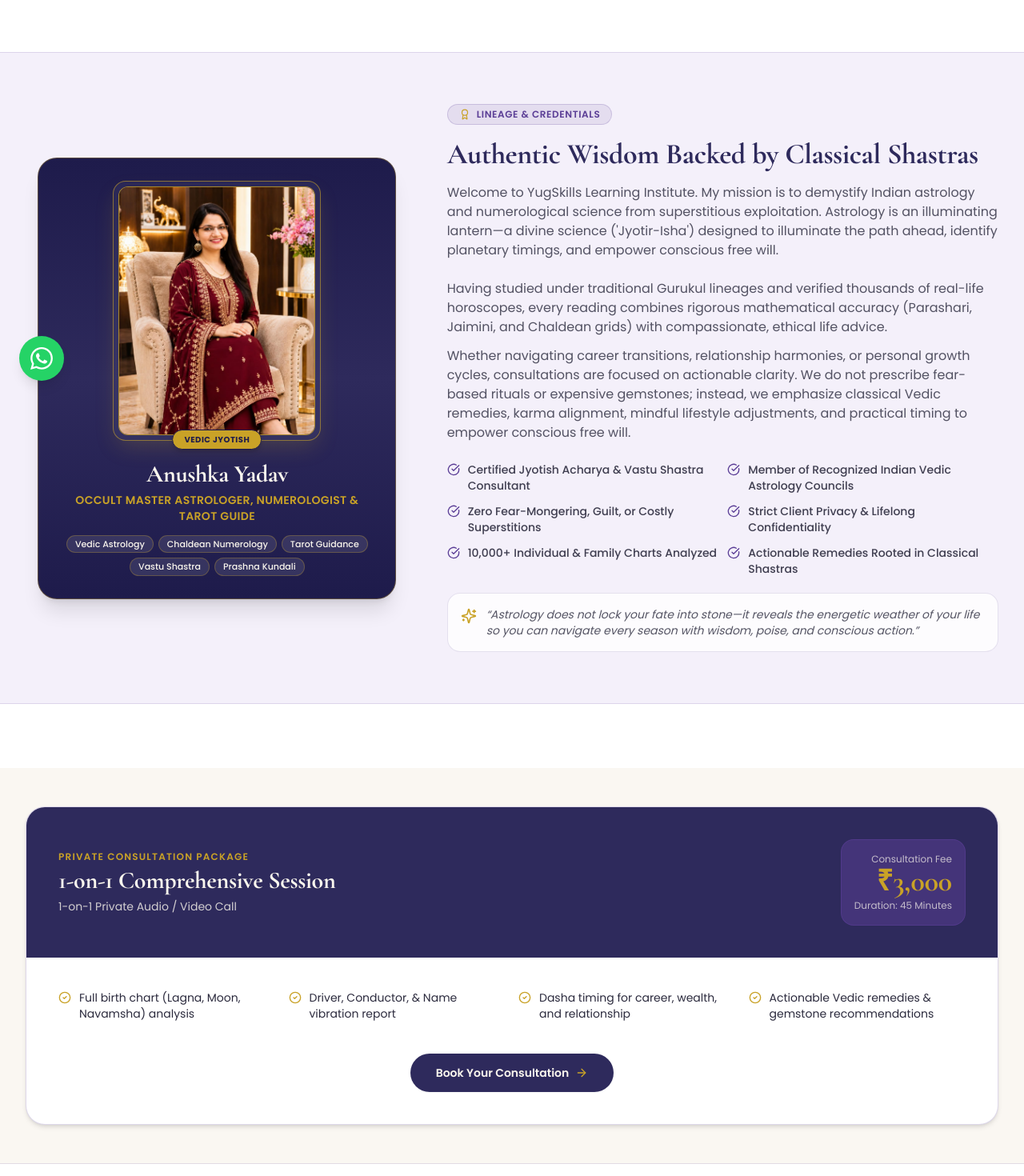
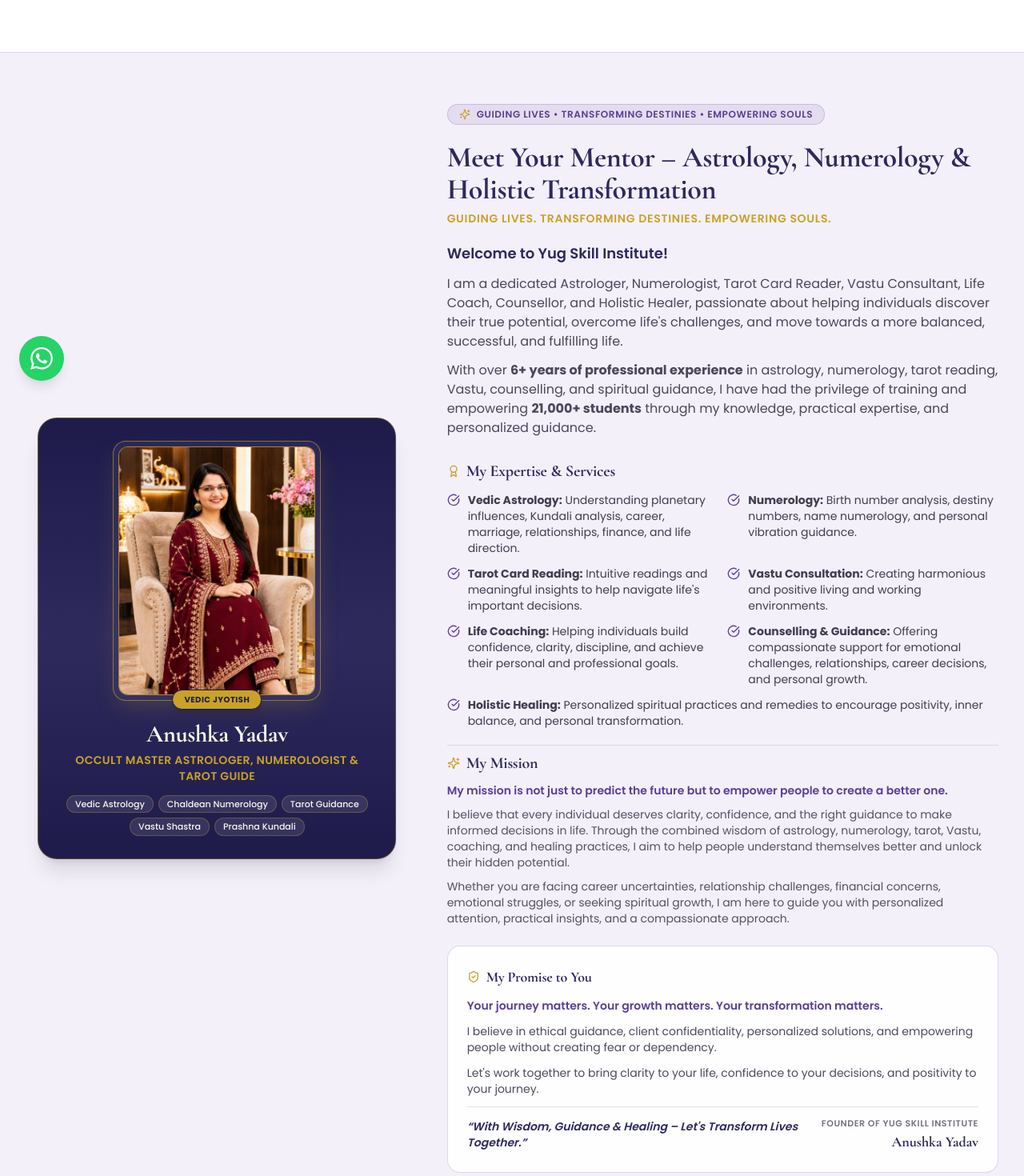
Before and after one commit to Kaushikrudra/YugOccult-Neumrology-website, a React (Vite) app in the folder client/: page /consultation in a window 1280 px wide. Shown: the part 300-1770 px from the top of the page at 80% size. Built offline with nearby package versions, Linux system fonts and the light colour scheme; no server answers.

Commit message:
content: update mentor bio, services, mission and promise on consultation page

```diff
--- a/client/src/context/SiteSettingsContext.tsx
+++ b/client/src/context/SiteSettingsContext.tsx
@@ -64,7 +64,7 @@ const defaultSettings: SiteSettings = {
   about_name: 'Anushka Yadav',
   about_title: 'Occult Master Astrologer, Numerologist & Tarot Guide',
   about_bio:
-    "Welcome to YugSkills Learning Institute. My mission is to demystify Indian astrology and numerological science from superstitious exploitation. Astrology is an illuminating lantern—a divine science ('Jyotir-Isha') designed to illuminate the path ahead, identify planetary timings, and empower conscious free will.\n\nHaving studied under traditional Gurukul lineages and verified thousands of real-life horoscopes, every reading combines rigorous mathematical accuracy (Parashari, Jaimini, and Chaldean grids) with compassionate, ethical life advice.",
+    "Welcome to Yug Skill Institute!\n\nI am a dedicated Astrologer, Numerologist, Tarot Card Reader, Vastu Consultant, Life Coach, Counsellor, and Holistic Healer, passionate about helping individuals discover their true potential, overcome life's challenges, and move towards a more balanced, successful, and fulfilling life.\n\nWith over 6+ years of professional experience in astrology, numerology, tarot reading, Vastu, counselling, and spiritual guidance, I have had the privilege of training and empowering 21,000+ students through my knowledge, practical expertise, and personalized guidance.",
   about_expertise: [
     'Vedic Astrology',
     'Chaldean Numerology',
--- a/client/src/pages/Consultation.tsx
+++ b/client/src/pages/Consultation.tsx
@@ -6,6 +6,7 @@ import {
   Award,
   Info,
   Sparkles,
+  ShieldCheck,
 } from 'lucide-react'
 import Container from '../components/Container'
 import Button from '../components/Button'
@@ -244,57 +245,114 @@ export const Consultation: React.FC = () => {
               </div>
 
               {/* About Narrative & Philosophy */}
-              <div className="lg:col-span-7 flex flex-col justify-between space-y-4 sm:space-y-5">
-                <div className="space-y-4 sm:space-y-4.5">
+              <div className="lg:col-span-7 flex flex-col justify-between space-y-5 sm:space-y-6">
+                <div className="space-y-5">
                   <div className="inline-flex items-center gap-2 px-3.5 py-1 rounded-full bg-secondary/10 border border-secondary/20 text-xs font-semibold uppercase tracking-wider text-secondary">
-                    <Award className="w-3.5 h-3.5 text-accent" />
-                    <span>Lineage &amp; Credentials</span>
+                    <Sparkles className="w-3.5 h-3.5 text-accent" />
+                    <span>Guiding Lives • Transforming Destinies • Empowering Souls</span>
                   </div>
 
-                  <h2 className="text-2xl sm:text-3xl lg:text-4xl font-heading font-bold text-primary leading-tight">
-                    Authentic Wisdom Backed by Classical Shastras
-                  </h2>
-
-                  <div className="text-ink/80 text-xs sm:text-base leading-relaxed space-y-3">
-                    <p className="whitespace-pre-line">{settings.about_bio}</p>
-                    <p>
-                      Whether navigating career transitions, relationship harmonies, or personal growth cycles, consultations are focused on actionable clarity. We do not prescribe fear-based rituals or expensive gemstones; instead, we emphasize classical Vedic remedies, karma alignment, mindful lifestyle adjustments, and practical timing to empower conscious free will.
+                  <div>
+                    <h2 className="text-2xl sm:text-3xl lg:text-4xl font-heading font-bold text-primary leading-tight">
+                      Meet Your Mentor – Astrology, Numerology &amp; Holistic Transformation
+                    </h2>
+                    <p className="text-xs sm:text-sm font-semibold text-accent uppercase tracking-wider mt-1.5">
+                      Guiding Lives. Transforming Destinies. Empowering Souls.
                     </p>
                   </div>
 
-                  {/* Certifications and Pillars (Rendered as 6 shastra-backed pillars) */}
-                  <div className="grid grid-cols-1 sm:grid-cols-2 gap-2.5 sm:gap-3 pt-2">
-                    {[
-                      ...(settings.about_credentials && settings.about_credentials.length > 0
-                        ? settings.about_credentials
-                        : [
-                            'Certified Jyotish Acharya & Vastu Shastra Consultant',
-                            'Member of Recognized Indian Vedic Astrology Councils',
-                            'Zero Fear-Mongering, Guilt, or Costly Superstitions',
-                            'Strict Client Privacy & Lifelong Confidentiality',
-                          ]),
-                      '10,000+ Individual & Family Charts Analyzed',
-                      'Actionable Remedies Rooted in Classical Shastras',
-                    ]
-                      .filter((item, index, arr) => arr.indexOf(item) === index)
-                      .slice(0, 6)
-                      .map((cred, idx) => (
-                        <div key={idx} className="flex items-start gap-2.5">
-                          <CheckCircle className="w-4 h-4 sm:w-4.5 sm:h-4.5 text-secondary shrink-0 mt-0.5" />
-                          <span className="text-xs sm:text-sm text-ink/90 font-medium">
-                            {cred}
-                          </span>
-                        </div>
-                      ))}
+                  <div className="text-ink/85 text-xs sm:text-base leading-relaxed space-y-3">
+                    <p className="font-semibold text-primary text-sm sm:text-lg">
+                      Welcome to Yug Skill Institute!
+                    </p>
+                    <p>
+                      I am a dedicated Astrologer, Numerologist, Tarot Card Reader, Vastu Consultant, Life Coach, Counsellor, and Holistic Healer, passionate about helping individuals discover their true potential, overcome life&apos;s challenges, and move towards a more balanced, successful, and fulfilling life.
+                    </p>
+                    <p>
+                      With over <strong>6+ years of professional experience</strong> in astrology, numerology, tarot reading, Vastu, counselling, and spiritual guidance, I have had the privilege of training and empowering <strong>21,000+ students</strong> through my knowledge, practical expertise, and personalized guidance.
+                    </p>
+                  </div>
+
+                  {/* My Expertise & Services */}
+                  <div className="space-y-3 pt-2">
+                    <h3 className="font-heading text-lg sm:text-xl font-bold text-primary flex items-center gap-2">
+                      <Award className="w-4 h-4 text-accent" />
+                      <span>My Expertise &amp; Services</span>
+                    </h3>
+                    <div className="grid grid-cols-1 sm:grid-cols-2 gap-2.5 sm:gap-3 text-xs sm:text-sm text-ink/90">
+                      <div className="flex items-start gap-2.5">
+                        <CheckCircle className="w-4 h-4 text-secondary shrink-0 mt-0.5" />
+                        <span><strong>Vedic Astrology:</strong> Understanding planetary influences, Kundali analysis, career, marriage, relationships, finance, and life direction.</span>
+                      </div>
+                      <div className="flex items-start gap-2.5">
+                        <CheckCircle className="w-4 h-4 text-secondary shrink-0 mt-0.5" />
+                        <span><strong>Numerology:</strong> Birth number analysis, destiny numbers, name numerology, and personal vibration guidance.</span>
+                      </div>
+                      <div className="flex items-start gap-2.5">
+                        <CheckCircle className="w-4 h-4 text-secondary shrink-0 mt-0.5" />
+                        <span><strong>Tarot Card Reading:</strong> Intuitive readings and meaningful insights to help navigate life&apos;s important decisions.</span>
+                      </div>
+                      <div className="flex items-start gap-2.5">
+                        <CheckCircle className="w-4 h-4 text-secondary shrink-0 mt-0.5" />
+                        <span><strong>Vastu Consultation:</strong> Creating harmonious and positive living and working environments.</span>
+                      </div>
+                      <div className="flex items-start gap-2.5">
+                        <CheckCircle className="w-4 h-4 text-secondary shrink-0 mt-0.5" />
+                        <span><strong>Life Coaching:</strong> Helping individuals build confidence, clarity, discipline, and achieve their personal and professional goals.</span>
+                      </div>
+                      <div className="flex items-start gap-2.5">
+                        <CheckCircle className="w-4 h-4 text-secondary shrink-0 mt-0.5" />
+                        <span><strong>Counselling &amp; Guidance:</strong> Offering compassionate support for emotional challenges, relationships, career decisions, and personal growth.</span>
+                      </div>
+                      <div className="flex items-start gap-2.5 sm:col-span-2">
+                        <CheckCircle className="w-4 h-4 text-secondary shrink-0 mt-0.5" />
+                        <span><strong>Holistic Healing:</strong> Personalized spiritual practices and remedies to encourage positivity, inner balance, and personal transformation.</span>
+                      </div>
+                    </div>
+                  </div>
+
+                  {/* My Mission */}
+                  <div className="space-y-2.5 pt-2 border-t border-secondary/15">
+                    <h3 className="font-heading text-lg sm:text-xl font-bold text-primary flex items-center gap-2">
+                      <Sparkles className="w-4 h-4 text-accent" />
+                      <span>My Mission</span>
+                    </h3>
+                    <p className="text-xs sm:text-sm font-semibold text-secondary leading-relaxed">
+                      My mission is not just to predict the future but to empower people to create a better one.
+                    </p>
+                    <p className="text-xs sm:text-sm text-ink/80 leading-relaxed">
+                      I believe that every individual deserves clarity, confidence, and the right guidance to make informed decisions in life. Through the combined wisdom of astrology, numerology, tarot, Vastu, coaching, and healing practices, I aim to help people understand themselves better and unlock their hidden potential.
+                    </p>
+                    <p className="text-xs sm:text-sm text-ink/80 leading-relaxed">
+                      Whether you are facing career uncertainties, relationship challenges, financial concerns, emotional struggles, or seeking spiritual growth, I am here to guide you with personalized attention, practical insights, and a compassionate approach.
+                    </p>
                   </div>
                 </div>
 
-                {/* Sacred Consultation Ethos Highlight Box */}
-                <div className="p-3.5 sm:p-4 rounded-xl sm:rounded-2xl bg-white/80 border border-secondary/15 flex items-start gap-3 shadow-2xs mt-2">
-                  <Sparkles className="w-4 h-4 sm:w-5 sm:h-5 text-accent shrink-0 mt-0.5" />
-                  <p className="text-xs sm:text-sm text-ink/80 italic leading-relaxed">
-                    &ldquo;Astrology does not lock your fate into stone—it reveals the energetic weather of your life so you can navigate every season with wisdom, poise, and conscious action.&rdquo;
+                {/* My Promise to You & Sign-off Card */}
+                <div className="p-4 sm:p-6 rounded-2xl bg-white/90 border border-secondary/20 shadow-xs space-y-3 mt-4">
+                  <h3 className="font-heading text-base sm:text-lg font-bold text-primary flex items-center gap-2">
+                    <ShieldCheck className="w-4 h-4 text-accent" />
+                    <span>My Promise to You</span>
+                  </h3>
+                  <p className="text-xs sm:text-sm font-semibold text-secondary">
+                    Your journey matters. Your growth matters. Your transformation matters.
                   </p>
+                  <p className="text-xs sm:text-sm text-ink/85 leading-relaxed">
+                    I believe in ethical guidance, client confidentiality, personalized solutions, and empowering people without creating fear or dependency.
+                  </p>
+                  <p className="text-xs sm:text-sm text-ink/85 leading-relaxed">
+                    Let&apos;s work together to bring clarity to your life, confidence to your decisions, and positivity to your journey.
+                  </p>
+                  <div className="pt-3 border-t border-secondary/15 flex flex-col sm:flex-row sm:items-center justify-between gap-3">
+                    <p className="text-xs sm:text-sm font-semibold italic text-primary">
+                      &ldquo;With Wisdom, Guidance &amp; Healing – Let&apos;s Transform Lives Together.&rdquo;
+                    </p>
+                    <div className="text-left sm:text-right shrink-0">
+                      <p className="text-[11px] text-ink/65 uppercase tracking-wider font-semibold">Founder of Yug Skill Institute</p>
+                      <p className="font-heading font-bold text-base sm:text-lg text-primary">Anushka Yadav</p>
+                    </div>
+                  </div>
                 </div>
               </div>
             </div>
```
